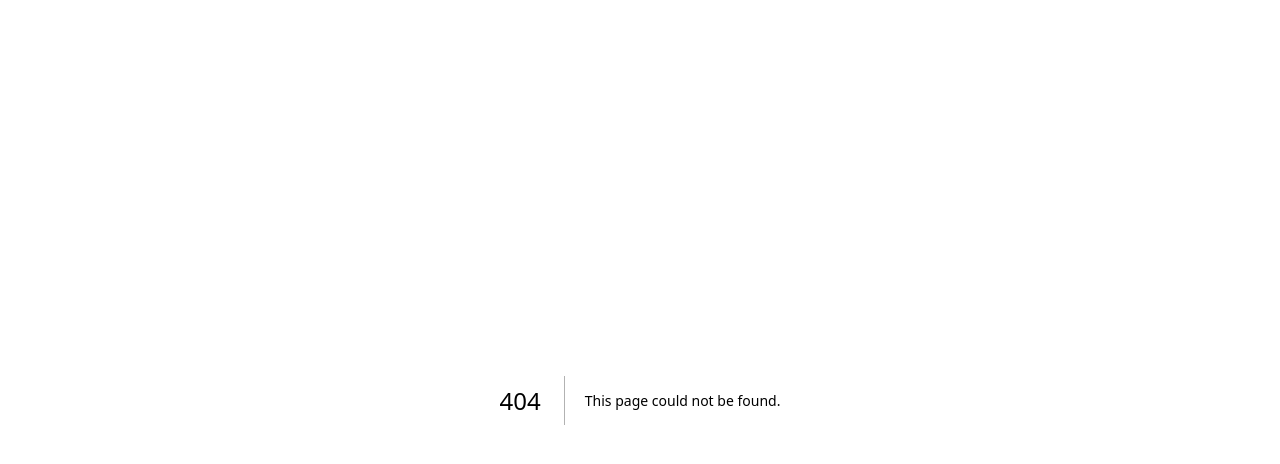
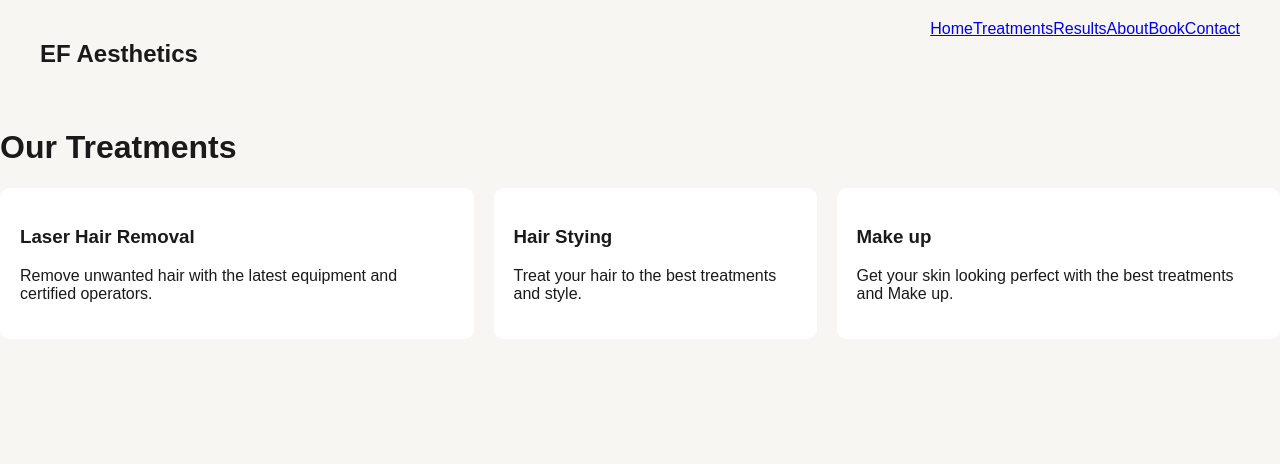
Before and after one commit to alaughlin1973/efaesthetics-website, a Next.js app: page /services in a window 1280 px wide. Before the commit this address had no page. Shown: the top 464 px of the page. Built offline with nearby package versions, Linux system fonts and the light colour scheme.

Commit message:
Add files via upload

```diff
--- /dev/null
+++ b/app/components/Navbar.js
@@ -0,0 +1,17 @@
+import Link from "next/link";
+
+export default function Navbar() {
+  return (
+    <nav className="nav">
+      <h2>EF Aesthetics</h2>
+      <div>
+        <Link href="/">Home</Link>
+        <Link href="/services">Treatments</Link>
+        <Link href="/results">Results</Link>
+        <Link href="/about">About</Link>
+        <Link href="/book">Book</Link>
+        <Link href="/contact">Contact</Link>
+      </div>
+    </nav>
+  );
+}
--- /dev/null
+++ b/app/globals.css
@@ -0,0 +1,30 @@
+body {
+  margin: 0;
+  background: #F8F6F2;
+  color: #1A1A1A;
+  font-family: sans-serif;
+}
+
+.nav {
+  display: flex;
+  justify-content: space-between;
+  padding: 20px 40px;
+}
+
+.grid {
+  display: flex;
+  gap: 20px;
+}
+
+.card {
+  background: white;
+  padding: 20px;
+  border-radius: 10px;
+}
+
+.btn {
+  background: #C6A75E;
+  color: white;
+  padding: 12px 25px;
+  text-decoration: none;
+}
--- a/app/layout.js
+++ b/app/layout.js
@@ -1,12 +1,16 @@
 export const metadata = {
-  title: 'efaesthetics',
+  title: 'EFAesthetics',
   description: 'Generated by Next.js',
 };
+
+import './globals.css'
+import Navbar from './components/Navbar'
 
 export default function RootLayout({ children }) {
   return (
     <html lang="en">
       <body>
+	<Navbar />
         {children}
       </body>
     </html>
--- /dev/null
+++ b/app/services/page.js
@@ -0,0 +1,24 @@
+export default function Services() {
+  return (
+    <main className="page">
+      <h1>Our Treatments</h1>
+
+      <div className="grid">
+        <div className="card">
+          <h3>Laser Hair Removal</h3>
+          <p>Remove unwanted hair with the latest equipment and certified operators.</p>
+        </div>
+
+        <div className="card">
+          <h3>Hair Stying</h3>
+          <p>Treat your hair to the best treatments and style.</p>
+        </div>
+
+        <div className="card">
+          <h3>Make up</h3>
+          <p>Get your skin looking perfect with the best treatments and Make up.</p>
+        </div>
+      </div>
+    </main>
+  );
+}
```
Also changed, not shown: app/book/page.js (added, +15 -0 lines).
